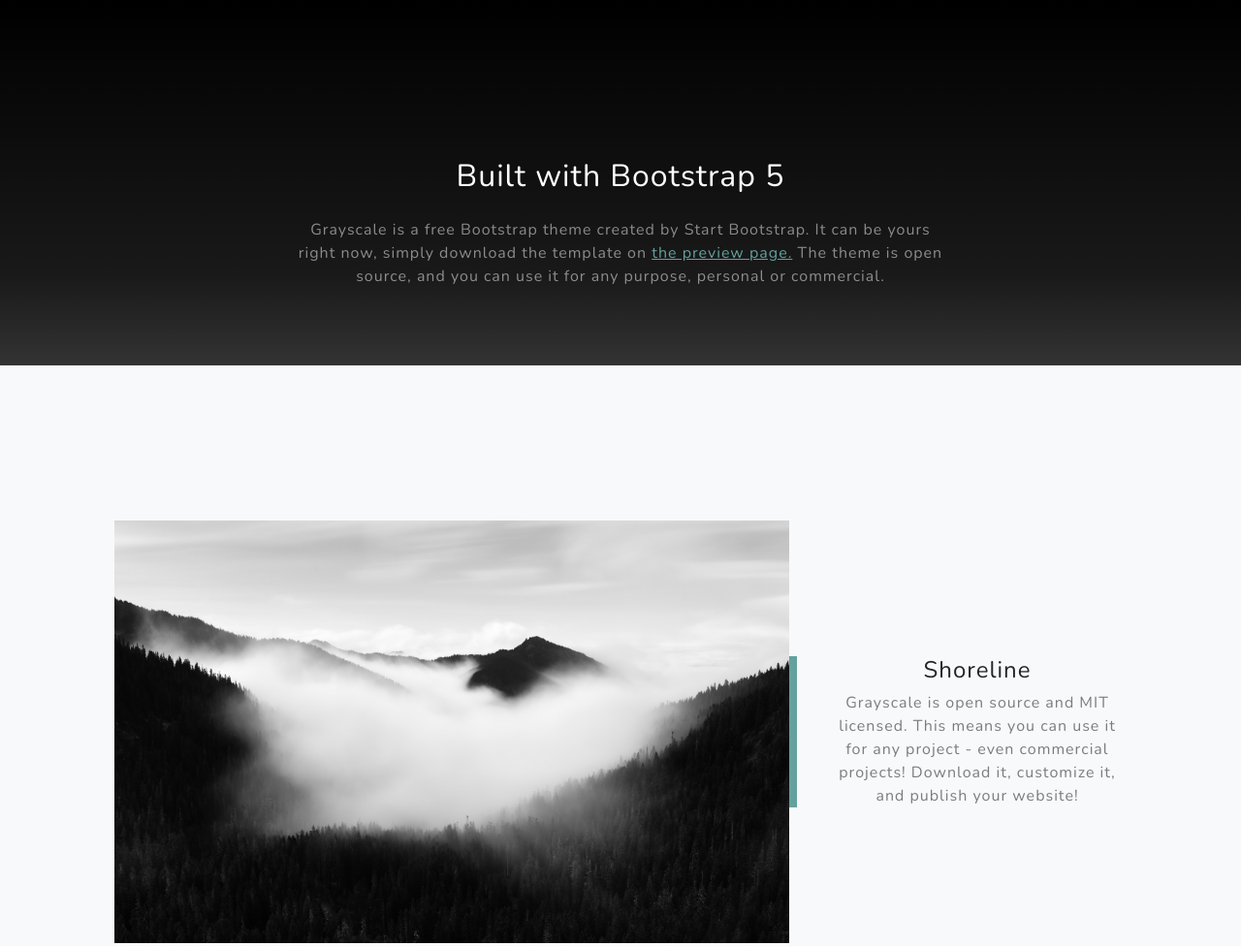
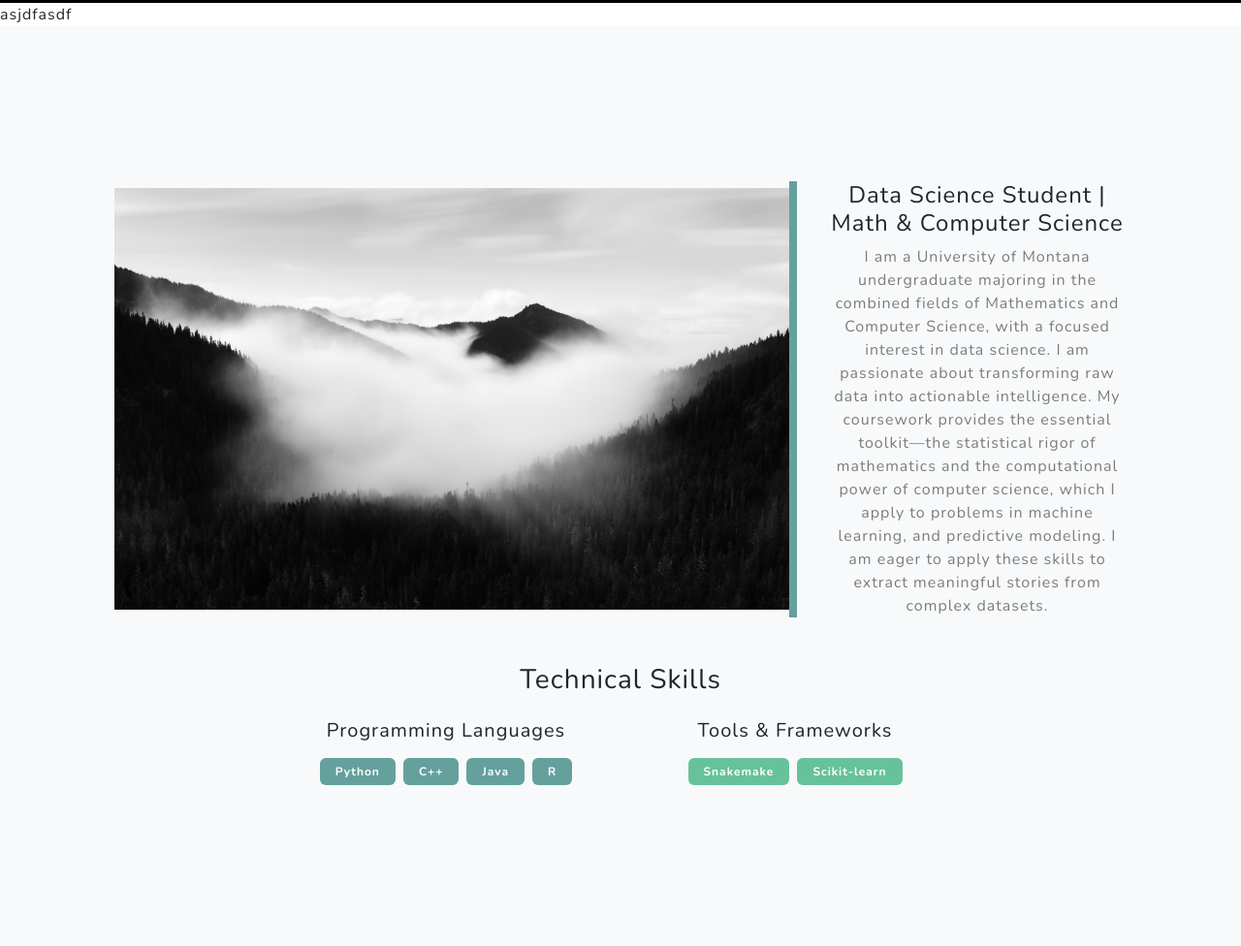
Before and after one commit to joserod0704/joserodriguez.github.io, a plain HTML site: page index.html in a window 1280 px wide. Shown: the part 797-1773 px from the top of the page at 97% size. Drawn offline with nearby package versions, Linux system fonts and the light colour scheme.

Commit message:
added skills

```diff
--- a/index.html
+++ b/index.html
@@ -44,23 +44,8 @@
                     </div>
                 </div>
             </div>
-        </header>
-        <!-- About-->
-        <section class="about-section text-center" id="about">
-            <div class="container px-4 px-lg-5">
-                <div class="row gx-4 gx-lg-5 justify-content-center">
-                    <div class="col-lg-8">
-                        <h2 class="text-white mb-4">Built with Bootstrap 5</h2>
-                        <p class="text-white-50">
-                            Grayscale is a free Bootstrap theme created by Start Bootstrap. It can be yours right now, simply download the template on
-                            <a href="https://startbootstrap.com/theme/grayscale/">the preview page.</a>
-                            The theme is open source, and you can use it for any purpose, personal or commercial.
-                        </p>
-                    </div>
-                </div>
-            </div>
-        </section>
-        <!-- Projects-->
+        </header>asjdfasdf
+                <!-- Projects-->
         <section class="projects-section bg-light" id="projects">
             <div class="container px-4 px-lg-5">
                 <!-- Featured Project Row-->
@@ -68,11 +53,44 @@
                     <div class="col-xl-8 col-lg-7"><img class="img-fluid mb-3 mb-lg-0" src="assets/img/bg-masthead.jpg" alt="..." /></div>
                     <div class="col-xl-4 col-lg-5">
                         <div class="featured-text text-center text-lg-left">
-                            <h4>Shoreline</h4>
-                            <p class="text-black-50 mb-0">Grayscale is open source and MIT licensed. This means you can use it for any project - even commercial projects! Download it, customize it, and publish your website!</p>
+                            <h4>Data Science Student | Math & Computer Science</h4>
+                            <p class="text-black-50 mb-0">I am a University of Montana undergraduate majoring in the combined fields of Mathematics and Computer Science, with a focused interest in data science. I am passionate about transforming raw data into actionable intelligence. My coursework provides the essential toolkit—the statistical rigor of mathematics and the computational power of computer science, which I apply to problems in machine learning, and predictive modeling. I am eager to apply these skills to extract meaningful stories from complex datasets.</p>
                         </div>
                     </div>
                 </div>
+
+                <!-- Skills & Technologies Section -->
+                <div class="row gx-0 justify-content-center">
+                    <div class="col-lg-8">
+                        <div class="text-center">
+                            <h3>Technical Skills</h3>
+                            <div class="row mt-4">
+                                <!-- Programming Languages -->
+                                <div class="col-md-6 mb-4">
+                                    <h5>Programming Languages</h5>
+                                    <div class="d-flex flex-wrap justify-content-center gap-2 mt-3">
+                                        <span class="badge bg-primary py-2 px-3">Python</span>
+                                        <span class="badge bg-primary py-2 px-3">C++</span>
+                                        <span class="badge bg-primary py-2 px-3">Java</span>
+                                        <span class="badge bg-primary py-2 px-3">R</span>
+                                    </div>
+                                </div>
+
+                                <!-- Tools & Frameworks -->
+                                <div class="col-md-6 mb-4">
+                                    <h5>Tools & Frameworks</h5>
+                                    <div class="d-flex flex-wrap justify-content-center gap-2 mt-3">
+                                        <span class="badge bg-success py-2 px-3">Snakemake</span>
+                                        <span class="badge bg-success py-2 px-3">Scikit-learn</span>
+                                    </div>
+                                </div>
+                            </div>
+                        </div>
+                    </div>
+                </div>
+            </div>
+        </section>
+
                 <!-- Project One Row-->
                 <div class="row gx-0 mb-5 mb-lg-0 justify-content-center">
                     <div class="col-lg-6"><img class="img-fluid" src="assets/img/demo-image-01.jpg" alt="..." /></div>
```
